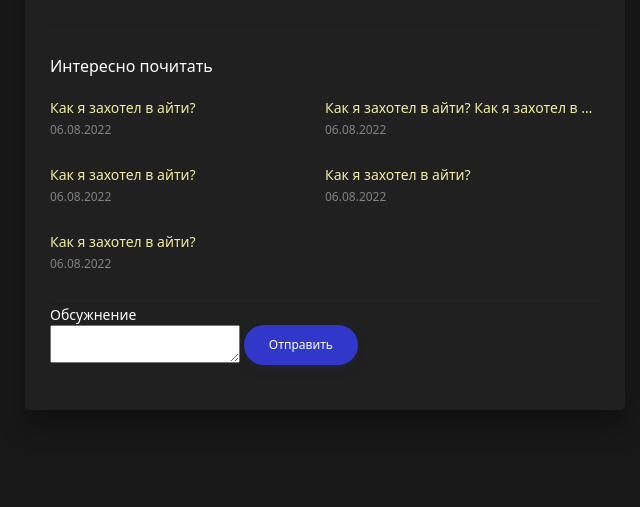
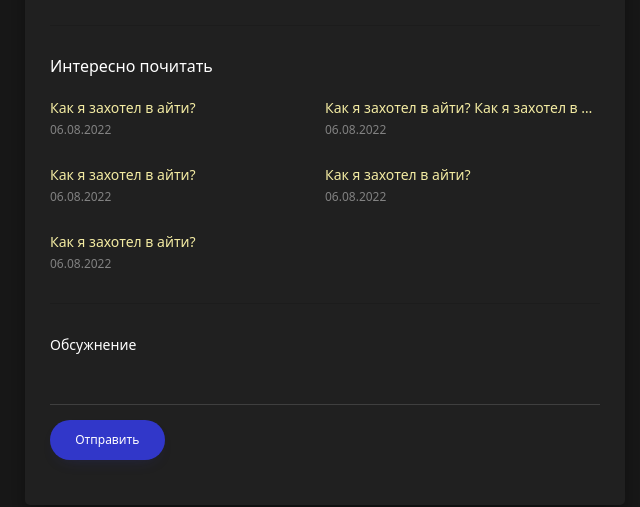
Before and after one commit to Dm1triyShaf/Persone-blog, a website: page src/post.html in a window 1280 px wide. Shown: the part 1455-1962 px from the top of the page, without its empty margins (465-1105 px from the left). Drawn offline with nearby package versions, Linux system fonts and the light colour scheme; files that its build step writes are made by us from their sources.

Commit message:
firs-commit

```diff
--- /dev/null
+++ b/src/assets/scss/blocks/comments.scss
@@ -0,0 +1,10 @@
+.comments {
+    margin-top: 3rem;
+}
+
+.comments__title {
+    margin-bottom: 2rem;
+    font-style: 1.6rem;
+    color: $white;
+    font-weight: 500;
+}
--- /dev/null
+++ b/src/assets/scss/blocks/form.scss
@@ -0,0 +1,29 @@
+.form__group {
+    margin-bottom: 1.5rem;
+}
+
+.form__control {
+    display: block;
+    width: 100%;
+    padding: .5rem 0;
+
+    background: none;
+    border: none;
+    border-bottom: 1px solid #3f3f3f;
+    border-radius: 0;
+    box-shadow: none;
+
+    font-family: inherit;
+    font-size: 1.4rem;
+    color: $white;
+
+    &::placeholder {
+        color: rgba($white, .2);
+    }
+
+    &--textarea {
+        height: 3rem;
+        overflow: hidden;
+        resize: none;
+    }
+}
--- a/src/assets/scss/style.scss
+++ b/src/assets/scss/style.scss
@@ -51,3 +51,5 @@ a {
 @import "blocks/embed";
 @import "blocks/pagination";
 @import "blocks/related";
+@import "blocks/comments";
+@import "blocks/form";
--- a/src/post.html
+++ b/src/post.html
@@ -127,13 +127,14 @@ title: Post
         <div class="comments"></div>
         <h3 class="comments__title">Обсужнение</h3>
 
-        <form action="/" method="post">
-            <textarea name="comment__text" placeholder="Текст комментария">
-            </textarea>
-            <button class="btn btn--blue">
-                Отправить
-            </button>
-
+        <form class="form" action="/" method="post">
+            <div class="form__group">
+                <textarea class="form__control
+                form__control--textarea"
+                name="comment-text" placeholder="Текст комментария">
+                </textarea>
+            </div>
+            <button class="btn btn--blue">Отправить</button>
         </form>
 
     </div><!--!/post__contant-->
```
Also changed, not shown: dist/assets/css/style.css, dist/assets/css/style.min.css, dist/post.html.
